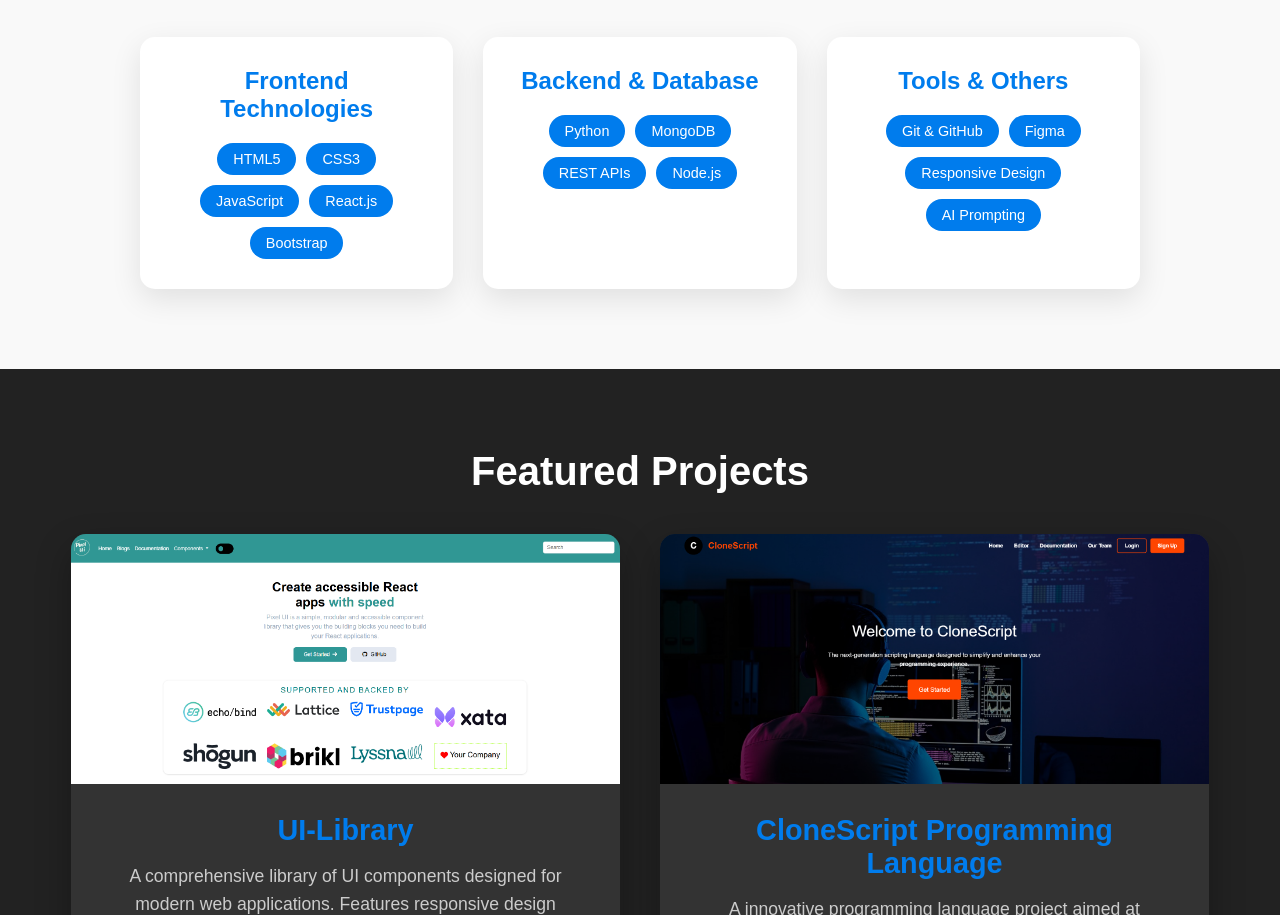
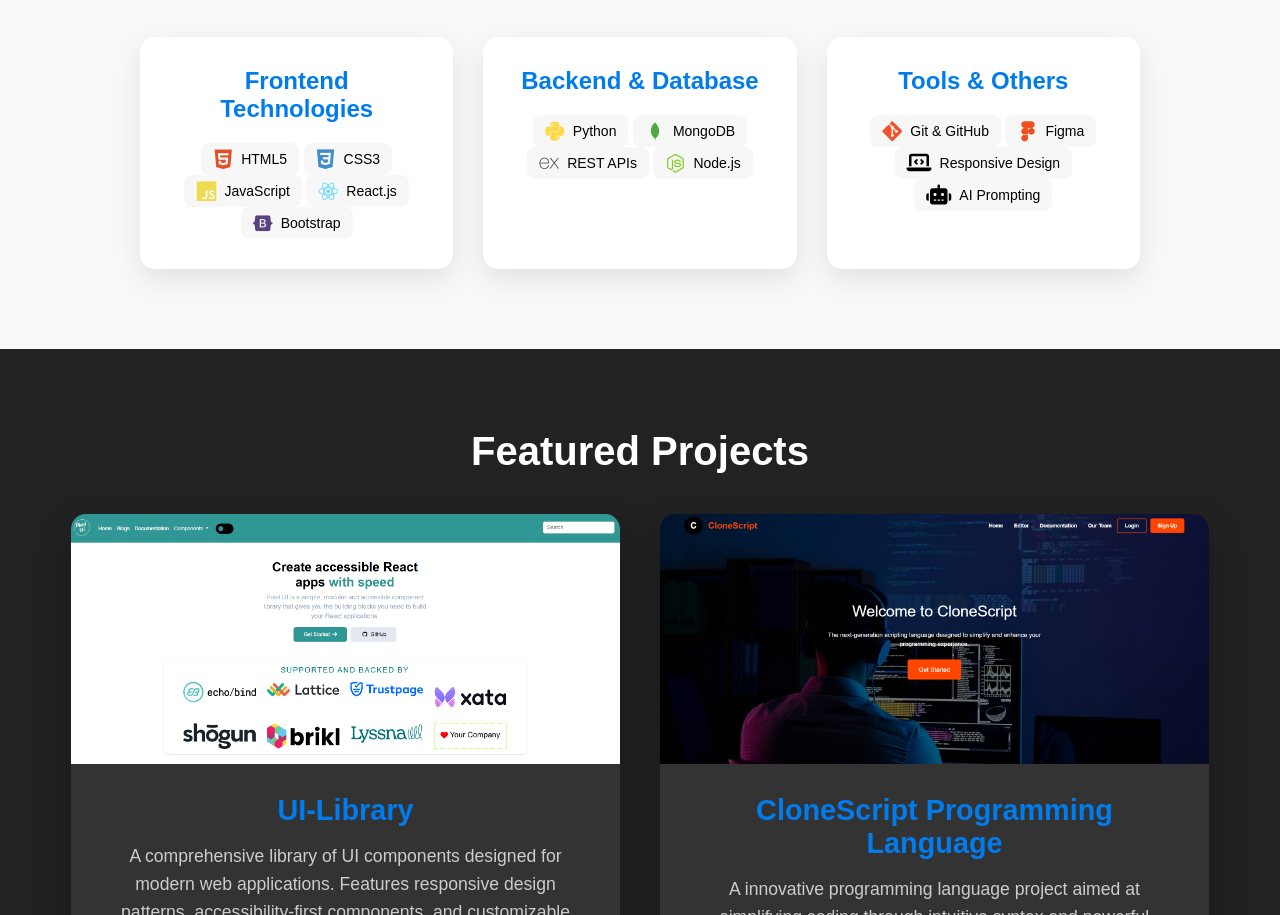
Before and after one commit to prakash22092002/prakash-portfolio, a plain HTML site: page index.html in a window 1280 px wide. Shown: the part 1368-2283 px from the top of the page. Drawn offline with nearby package versions, Linux system fonts and the light colour scheme.

Commit message:
style(icons): added the skills icons.

```diff
--- a/index.html
+++ b/index.html
@@ -9,6 +9,8 @@
   <link rel="stylesheet" href="style.css" />
   <!-- Font awesome cdn font icon css -->
   <link rel="stylesheet" href="https://cdnjs.cloudflare.com/ajax/libs/font-awesome/6.2.1/css/all.min.css" />
+  <link rel="stylesheet" href="https://cdn.jsdelivr.net/gh/devicons/devicon@latest/devicon.min.css">
+
 </head>
 
 <body>
@@ -80,36 +82,68 @@
   <section class="skills" id="skills">
     <div class="wrapper">
       <h2>Technical Skills</h2>
+      <!-- Add this in <head> if not already added -->
+      <link rel="stylesheet" href="https://cdn.jsdelivr.net/gh/devicons/devicon@latest/devicon.min.css">
+
       <div class="skills-grid">
         <div class="skill-category">
           <h3>Frontend Technologies</h3>
           <div class="skill-tags">
-            <span class="skill-tag">HTML5</span>
-            <span class="skill-tag">CSS3</span>
-            <span class="skill-tag">JavaScript</span>
-            <span class="skill-tag">React.js</span>
-            <span class="skill-tag">Bootstrap</span>
+            <span class="skill-tag">
+              <i class="devicon-html5-plain colored"></i> HTML5
+            </span>
+            <span class="skill-tag">
+              <i class="devicon-css3-plain colored"></i> CSS3
+            </span>
+            <span class="skill-tag">
+              <i class="devicon-javascript-plain colored"></i> JavaScript
+            </span>
+            <span class="skill-tag">
+              <i class="devicon-react-original colored"></i> React.js
+            </span>
+            <span class="skill-tag">
+              <i class="devicon-bootstrap-plain colored"></i> Bootstrap
+            </span>
           </div>
         </div>
+
         <div class="skill-category">
           <h3>Backend & Database</h3>
           <div class="skill-tags">
-            <span class="skill-tag">Python</span>
-            <span class="skill-tag">MongoDB</span>
-            <span class="skill-tag">REST APIs</span>
-            <span class="skill-tag">Node.js</span>
+            <span class="skill-tag">
+              <i class="devicon-python-plain colored"></i> Python
+            </span>
+            <span class="skill-tag">
+              <i class="devicon-mongodb-plain colored"></i> MongoDB
+            </span>
+            <span class="skill-tag">
+              <i class="devicon-express-original colored"></i> REST APIs
+            </span>
+            <span class="skill-tag">
+              <i class="devicon-nodejs-plain colored"></i> Node.js
+            </span>
           </div>
         </div>
+
         <div class="skill-category">
           <h3>Tools & Others</h3>
           <div class="skill-tags">
-            <span class="skill-tag">Git & GitHub</span>
-            <span class="skill-tag">Figma</span>
-            <span class="skill-tag">Responsive Design</span>
-            <span class="skill-tag">AI Prompting</span>
+            <span class="skill-tag">
+              <i class="devicon-git-plain colored"></i> Git & GitHub
+            </span>
+            <span class="skill-tag">
+              <i class="devicon-figma-plain colored"></i> Figma
+            </span>
+            <span class="skill-tag">
+              <i class="fas fa-laptop-code"></i> Responsive Design
+            </span>
+            <span class="skill-tag">
+              <i class="fas fa-robot"></i> AI Prompting
+            </span>
           </div>
         </div>
       </div>
+
     </div>
   </section>
 
--- a/style.css
+++ b/style.css
@@ -268,20 +268,19 @@ nav .navlinks li a:hover {
     margin-bottom: 20px;
 }
 
-.skill-tags {
-    display: flex;
-    flex-wrap: wrap;
-    gap: 10px;
-    justify-content: center;
+.skill-tag {
+    display: inline-flex;
+    align-items: center;
+    gap: 8px;
+    padding: 6px 12px;
+    background: #f7f7f7;
+    border-radius: 8px;
+    font-size: 14px;
+    font-weight: 500;
 }
 
-.skill-tag {
-    background-color: #007ced;
-    color: #fff;
-    padding: 8px 16px;
-    border-radius: 25px;
-    font-size: 0.9rem;
-    font-weight: 500;
+.skill-tag i {
+    font-size: 20px;
 }
 
 /* Projects Section */
```
